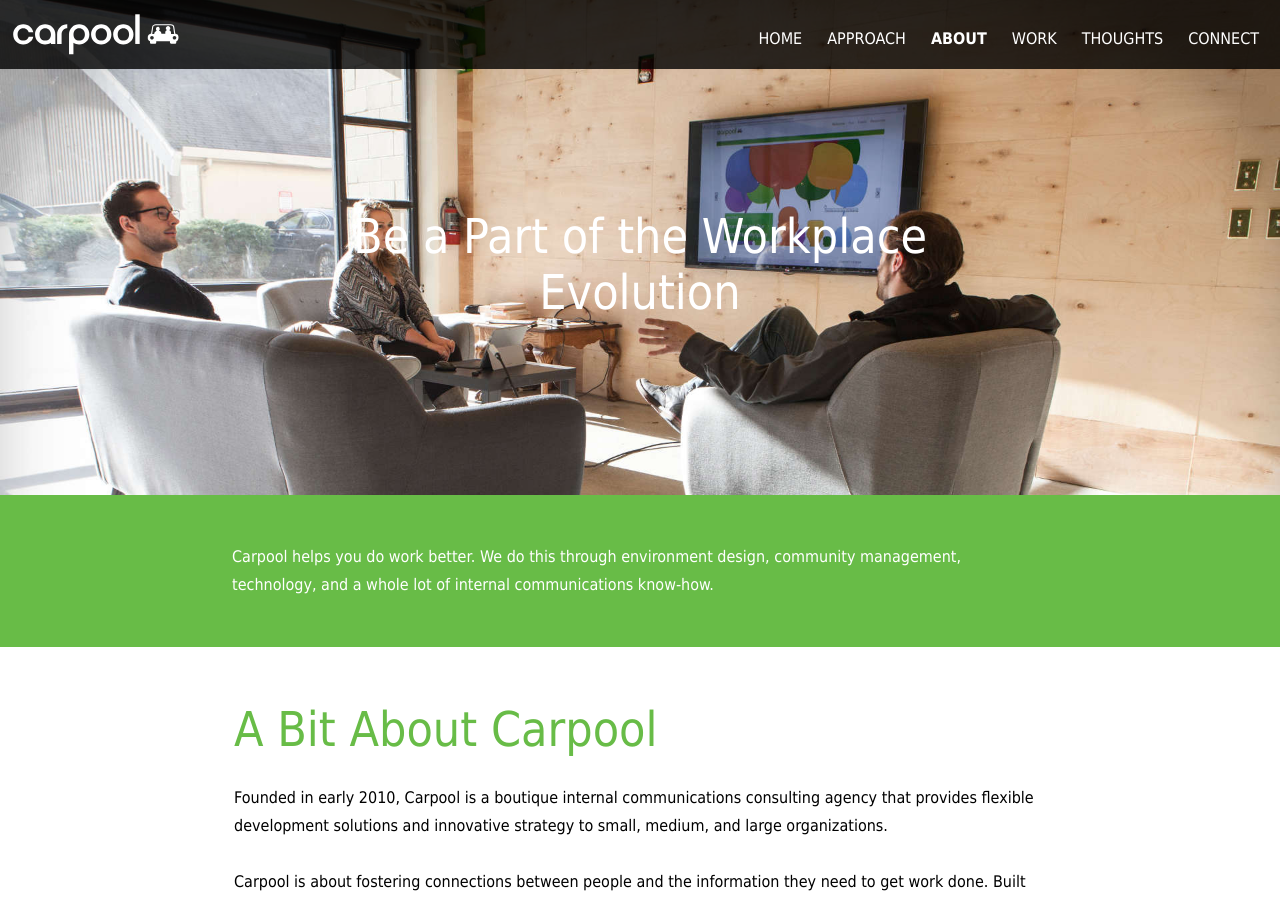
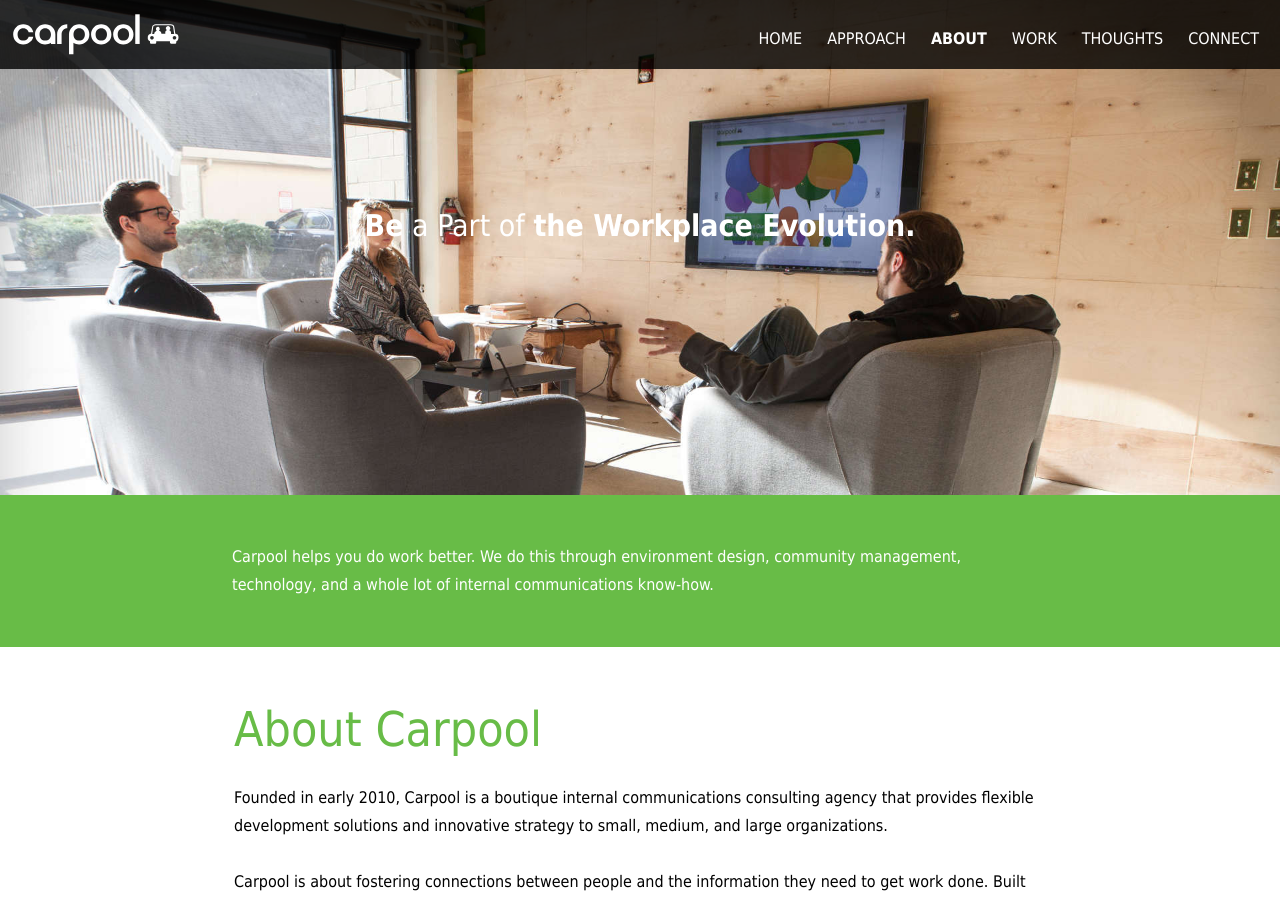
Before and after one commit to colinrigley/carpoolagency.github.io, a Jekyll site: the page built from about/index.html, in a window 1280 px wide and 900 px high. Built offline with Jekyll 4.4.1, drawn with Linux system fonts in a browser that asks for light colours; some of the changed text lies outside the part shown.

Commit message:
changes to the about page

```diff
--- a/about/index.html
+++ b/about/index.html
@@ -8,8 +8,8 @@
 * -->
 <section id="about" class="carpool-page">
     <div class="aboutTopPicture">
-        <div class="row center-margin c-52 pt-12">
-          <H1>Be a Part of the Workplace Evolution</H1>
+        <div class="row center-margin c-52">
+          <div class="aboutTopText"><b>Be</b> a Part of <b>the Workplace Evolution.</b></div>
         </div>
     </div>
 
@@ -23,7 +23,7 @@
 
     <div class="row center-margin c-58 pt-5 pb-8 overflow-hidden">
         <div class="sectionTitle">
-            A Bit About Carpool
+            About Carpool
         </div>
         <div id="aboutReadMore" class="sectionText mt-3">
             Founded in early 2010, Carpool is a boutique internal communications consulting agency that provides flexible development solutions and innovative strategy to small, medium, and large organizations.
@@ -40,9 +40,9 @@
         </div>
     </div>
 
-    <div class="row r-18 aboutSectionPicture">
-        <div class="row center-margin c-50 pt-4">
-            <H1>Our People Make It All Possible</H1>
+    <div class="row aboutSectionPicture">
+        <div class="row center-margin c-50">
+            <div class="aboutSectionText"><b>Our People</b> Make It All <b>Possible</b></div>
         </div>
     </div>
 
--- a/carpool/css/main.css
+++ b/carpool/css/main.css
@@ -2454,13 +2454,15 @@
     background-size: cover;
     background-attachment: fixed;
     background-repeat: no-repeat;
-    color: #FFF;
+    height: 316px;
+}
+
+#carpool .aboutSectionPicture .aboutSectionText {
+    font-size: 30px;
+    color: #ffffff;
+    line-height: 32px;
     text-align: center;
-}
-
-#carpool .aboutSectionPicture h1 {
-    font-size: 48px;
-    font-weight: lighter;
+    padding-top: 142px;
 }
 
 #carpool #about .aboutTopPicture {
@@ -2473,9 +2475,12 @@
     height: 55vh;
 }
 
-#carpool #about .aboutTopPicture h1 {
-    font-size: 48px;
-    font-weight: lighter;
+#carpool #about .aboutTopPicture .aboutTopText {
+    font-size:30px;
+    color:#ffffff;
+    line-height:32px;
+    text-align:center;
+    padding-top: 210px;
 }
 
 #carpool #work .workTopPicture {
```
